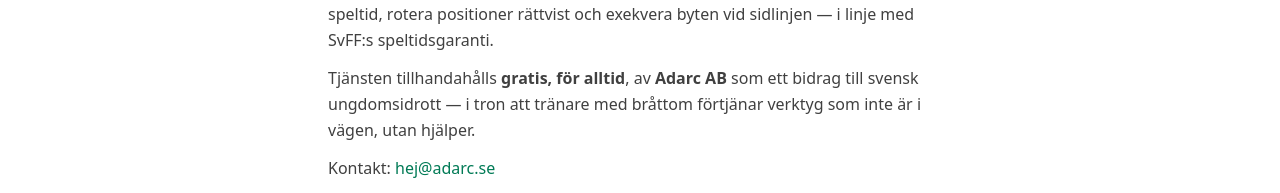
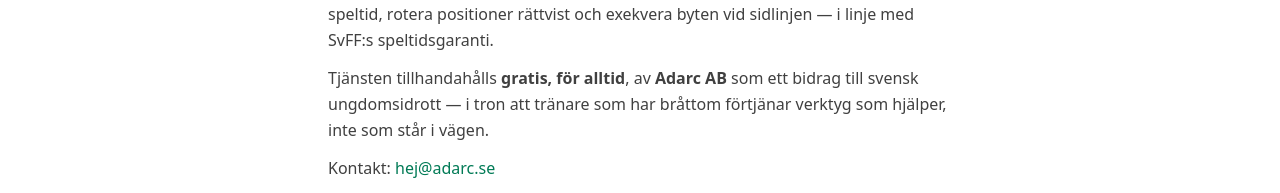
Before and after one commit to AdarcAB/rotera, a Next.js app: page /om in a window 1280 px wide. Shown: the part 298-491 px from the top of the page. Built offline with nearby package versions, Linux system fonts and the light colour scheme; no server answers.

Commit message:
copy: naturligare svenska på båda ställen — 'tränare på språng' / 'tränare som har bråttom'

```diff
--- a/app/om/page.tsx
+++ b/app/om/page.tsx
@@ -42,8 +42,8 @@
           <p>
             Tjänsten tillhandahålls <strong>gratis, för alltid</strong>, av{" "}
             <strong>Adarc AB</strong> som ett bidrag till svensk ungdomsidrott
-            — i tron att tränare med bråttom förtjänar verktyg som inte är i
-            vägen, utan hjälper.
+            — i tron att tränare som har bråttom förtjänar verktyg som
+            hjälper, inte som står i vägen.
           </p>
           <p>
             Kontakt:{" "}
--- a/app/page.tsx
+++ b/app/page.tsx
@@ -163,7 +163,7 @@
           <Logo size={20} />
           <span className="font-semibold text-neutral-700">Rotera</span>
         </div>
-        <div className="mb-1">Byggt för coacher med bråttom.</div>
+        <div className="mb-1">Byggt för tränare på språng.</div>
         <div>
           <Link href="/om" className="hover:underline">
             Om & integritet
```
